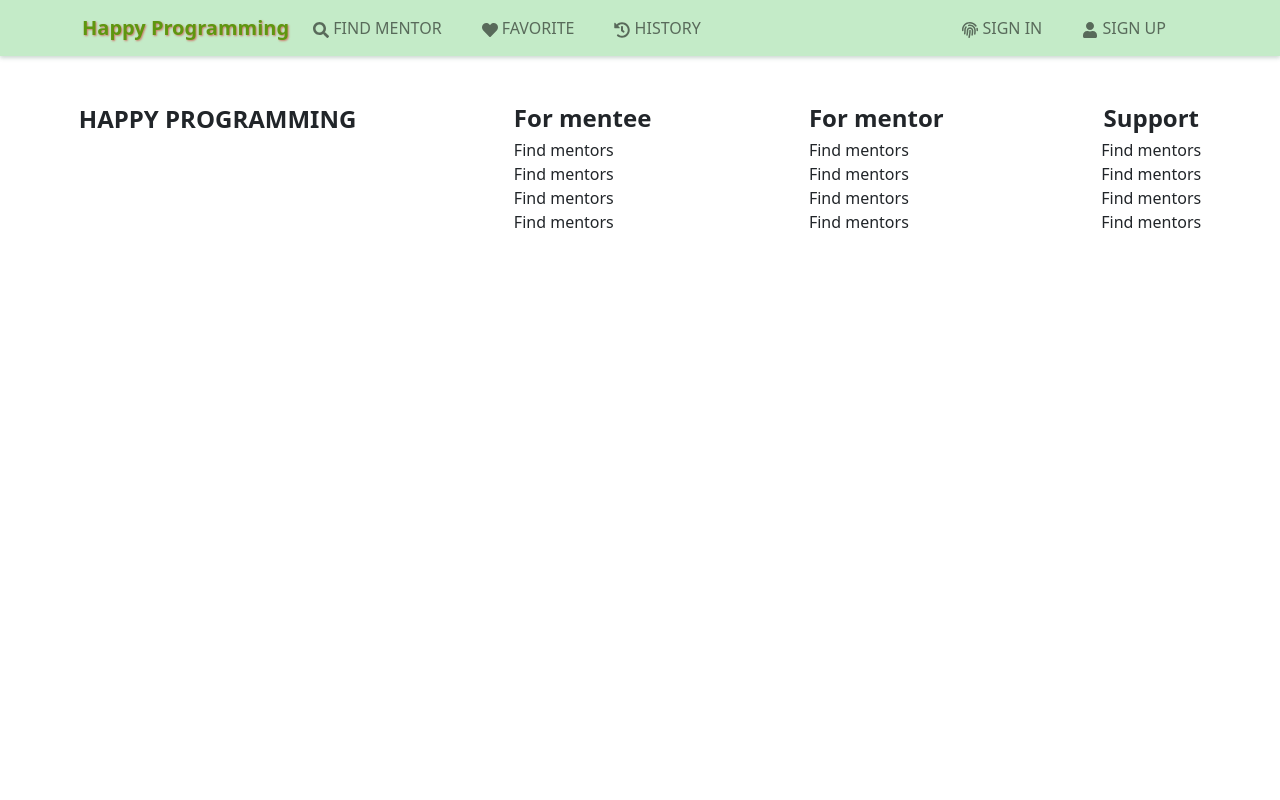
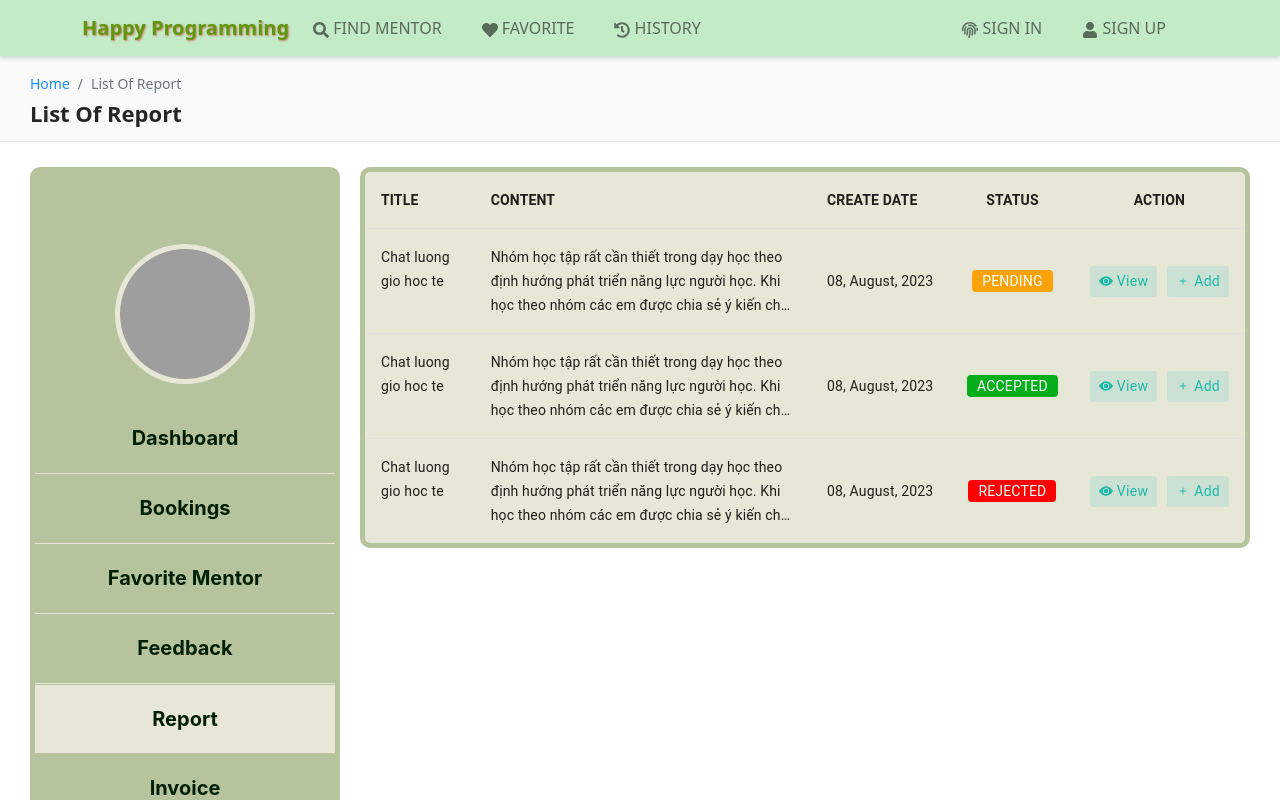
Before and after one commit to ThangBuii/Happy_Programming_Group5, a React (Create React App) app: page /report in a window 1280 px wide. Shown: the top 800 px of the page. Built offline with nearby package versions, Linux system fonts and the light colour scheme; no server answers; grey boxes are pictures that could not be loaded.

Commit message:
cpl design report

```diff
--- a/src/component/bookings-detail/index.js
+++ b/src/component/bookings-detail/index.js
@@ -266,15 +266,18 @@ const BookingsDetail = () => {
                     <TableCell align="left">{item.scheduledTime}</TableCell>
                     <TableCell
                       align="center"
-                      style={{
+                      sx={{
                         backgroundColor:
                           item.status === 0
-                            ? "Pending"
+                            ? "#FBA20A"
                             : item.status === 1
-                            ? "Accepted"
+                            ? "#04AE1B"
                             : item.status === 2
-                            ? "Rejected"
-                            : "inherit",
+                            ? "#FF0000"
+                            : "#FF0000",
+                        display: "block",
+                        transform: "translateY(65%)",
+                        padding: "8px",
                       }}
                     >
                       {item.status === 0
--- /dev/null
+++ b/src/component/report/index.js
@@ -0,0 +1,170 @@
+import { useEffect, useState } from "react";
+import MainLayout from "../main-layout";
+import {
+  Table,
+  TableBody,
+  TableCell,
+  TableContainer,
+  TableHead,
+  TableRow,
+} from "@mui/material";
+import { Link } from "react-router-dom";
+import { EyeFill, Plus } from "react-bootstrap-icons";
+import styles from "./index.module.css";
+
+// Title, Content, Created Date, Status
+
+function createData(reportId, title, content, createDate, status) {
+  return { reportId, title, content, createDate, status };
+}
+
+const fakeReportListData = [
+  createData(
+    "report1",
+    "Chat luong gio hoc te",
+    "Nhóm học tập rất cần thiết trong dạy học theo định hướng phát triển năng lực người học. Khi học theo nhóm các em được chia sẻ ý kiến cho nhau, được hỗ trợ giúp đỡ nhau để cùng tiến bộ nhằm phát triển năng lực và phẩm chất, hoàn thiện bản thân trong quá trình học tập.",
+    "08, August, 2023",
+    0
+  ),
+  createData(
+    "report2",
+    "Chat luong gio hoc te",
+    "Nhóm học tập rất cần thiết trong dạy học theo định hướng phát triển năng lực người học. Khi học theo nhóm các em được chia sẻ ý kiến cho nhau, được hỗ trợ giúp đỡ nhau để cùng tiến bộ nhằm phát triển năng lực và phẩm chất, hoàn thiện bản thân trong quá trình học tập.",
+    "08, August, 2023",
+    1
+  ),
+  createData(
+    "report3",
+    "Chat luong gio hoc te",
+    "Nhóm học tập rất cần thiết trong dạy học theo định hướng phát triển năng lực người học. Khi học theo nhóm các em được chia sẻ ý kiến cho nhau, được hỗ trợ giúp đỡ nhau để cùng tiến bộ nhằm phát triển năng lực và phẩm chất, hoàn thiện bản thân trong quá trình học tập.",
+    "08, August, 2023",
+    2
+  ),
+];
+
+const Report = () => {
+  const [reportList, setReportList] = useState([...fakeReportListData]);
+
+  useEffect(() => {
+    fetch("http://localhost:9999/Booking")
+      .then((resp) => resp.json())
+      .then((data) => {
+        setReportList(data);
+      })
+      .catch((err) => {
+        console.log(err);
+        setReportList([...fakeReportListData]);
+      });
+  }, []);
+
+  return (
+    <MainLayout
+      pageTitle={"List Of Report"}
+      layoutContent={
+        <div className={styles.layoutWrapper}>
+          <TableContainer
+            sx={{
+              background: "#E7E7D7",
+
+              border: "5px solid #B5C49C",
+              borderRadius: "10px",
+            }}
+          >
+            <Table sx={{ minWidth: 650 }} aria-label="simple table">
+              <TableHead>
+                <TableRow>
+                  <TableCell
+                    sx={{ minWidth: 100 }}
+                    className={styles.tableCellHead}
+                    align="left"
+                  >
+                    TITLE
+                  </TableCell>
+                  <TableCell className={styles.tableCellHead} align="left">
+                    CONTENT
+                  </TableCell>
+                  <TableCell
+                    sx={{ minWidth: 140 }}
+                    className={styles.tableCellHead}
+                    align="left"
+                  >
+                    CREATE DATE
+                  </TableCell>
+                  <TableCell className={styles.tableCellHead} align="center">
+                    STATUS
+                  </TableCell>
+                  <TableCell className={styles.tableCellHead} align="center">
+                    Action
+                  </TableCell>
+                </TableRow>
+              </TableHead>
+              <TableBody>
+                {reportList.map((item) => (
+                  <TableRow
+                    key={item.reportId}
+                    sx={{ "&:last-child td, &:last-child th": { border: 0 } }}
+                    hover={true}
+                  >
+                    <TableCell align="left">
+                      <div className={styles.reportDetail}>{item.title}</div>
+                    </TableCell>
+                    <TableCell align="left">
+                      <div className={styles.reportDetail}>{item.content}</div>
+                    </TableCell>
+                    <TableCell align="left">{item.createDate}</TableCell>
+                    <TableCell
+                      align="center"
+                      sx={{
+                        verticalAlign: "middle",
+                      }}
+                    >
+                      <span
+                        className={
+                          item.status === 0
+                            ? styles.pendindStatus
+                            : item.status === 1
+                            ? styles.acceptStatus
+                            : item.status === 2
+                            ? styles.rejectStatus
+                            : ""
+                        }
+                      >
+                        {item.status === 0
+                          ? "Pending"
+                          : item.status === 1
+                          ? "Accepted"
+                          : item.status === 2
+                          ? "Rejected"
+                          : ""}
+                      </span>
+                    </TableCell>
+                    <TableCell align="center">
+                      <div className={styles.actionWrapper}>
+                        <Link
+                          className={styles.customAction}
+                          to={`/report/${item.reportId}`}
+                        >
+                          <EyeFill />
+                          <span>View</span>
+                        </Link>
+                        <Link
+                          className={styles.customAction}
+                          to={`/report/add`}
+                        >
+                          <Plus />
+                          <span>Add</span>
+                        </Link>
+                      </div>
+                    </TableCell>
+                  </TableRow>
+                ))}
+              </TableBody>
+            </Table>
+          </TableContainer>
+        </div>
+      }
+    />
+  );
+};
+
+export default Report;
--- /dev/null
+++ b/src/component/report/index.module.css
@@ -0,0 +1,83 @@
+.layoutWrapper {
+  width: 100%;
+}
+
+.reportDetail {
+  height: 72px;
+  line-height: 24px;
+  display: -webkit-box;
+  -webkit-line-clamp: 3;
+  -webkit-box-orient: vertical;
+  overflow: hidden;
+  text-overflow: ellipsis;
+}
+
+.tableCellHead {
+  font-family: "Inter";
+  font-size: 20px;
+  font-weight: 600 !important;
+  letter-spacing: 1px;
+  text-transform: uppercase;
+}
+
+.actionWrapper {
+  display: flex;
+  justify-content: space-between;
+  align-items: center;
+  gap: 10px;
+}
+
+.customAction {
+  margin-left: auto;
+  margin-right: auto;
+  width: fit-content;
+  display: flex;
+  font-weight: 400;
+  cursor: pointer;
+  user-select: none;
+  border: 1px solid transparent;
+  transition: color 0.15s ease-in-out, background-color 0.15s ease-in-out,
+    border-color 0.15s ease-in-out, box-shadow 0.15s ease-in-out;
+
+  padding: 0.25rem 0.5rem;
+  font-size: 0.875rem;
+  line-height: 1.5;
+  border-radius: 0.2rem;
+
+  background-color: rgba(2, 182, 179, 0.12) !important;
+  color: #1db9aa !important;
+
+  letter-spacing: 0.02em;
+  text-decoration: none;
+
+  justify-content: center;
+  align-items: center;
+  gap: 4px;
+}
+
+.rejectStatus,
+.acceptStatus,
+.pendindStatus {
+  margin-left: auto;
+  margin-right: auto;
+  width: fit-content;
+  font-weight: 400;
+  user-select: none;
+
+  border-radius: 4px;
+  color: #fff;
+  text-transform: uppercase;
+  padding: 3px 10px;
+}
+
+.acceptStatus {
+  background-color: #04ae1b;
+}
+
+.rejectStatus {
+  background-color: #ff0000;
+}
+
+.pendindStatus {
+  background-color: #fba20a;
+}
--- a/src/component/sidebar/index.module.css
+++ b/src/component/sidebar/index.module.css
@@ -4,7 +4,7 @@
   align-items: center;
   height: 100vh;
   background: #b5c49c;
-  width: 310px;
+  min-width: 310px;
   border: 5px solid #b5c49c;
   border-radius: 10px;
   height: fit-content;
--- a/src/routes/AppRoutes.js
+++ b/src/routes/AppRoutes.js
@@ -13,6 +13,7 @@ import FindMentor from "../pages/find-mentor";
 import PersonProfile from "../pages/person-profile";
 import MentorProfile from "../pages/mentor-profile";
 import BookingsDetail from "../component/bookings-detail";
+import Report from "../component/report";
 
 const AppRoutes = () => {
   return (
@@ -29,7 +30,8 @@ const AppRoutes = () => {
         <Route path="/bookings/:id" element={<BookingsDetail />} />
         <Route path="/bookings" element={<Booking />} />
         <Route path="/dashboard" element={<Dashboard />} />
-        <Route path="favorite-mentor" element={<FavouriteMentor />} />
+        <Route path="/favorite-mentor" element={<FavouriteMentor />} />
+        <Route path="/report" element={<Report />} />
       </Routes>
       {/*Call Dashboard Admin */}
 
```
